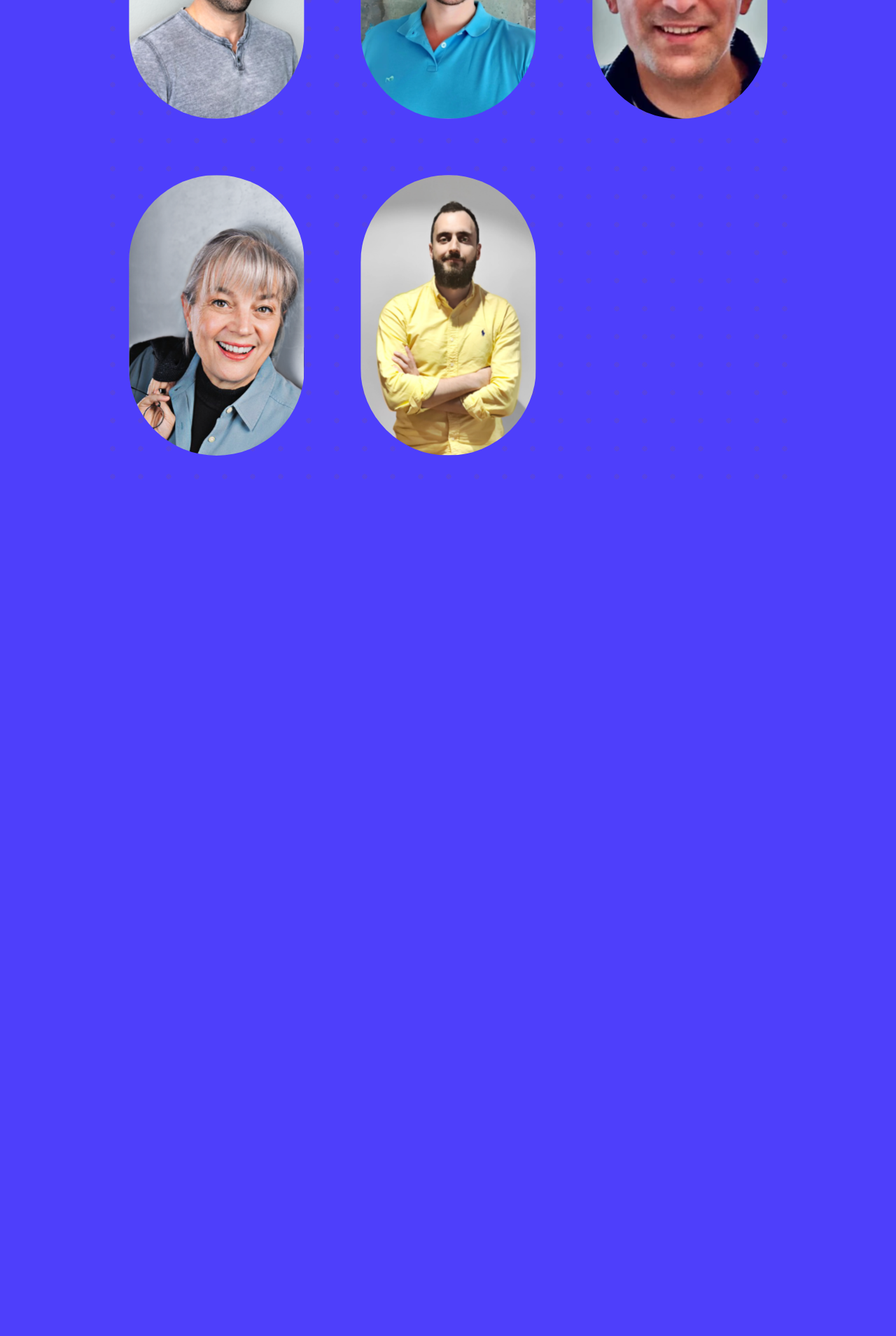
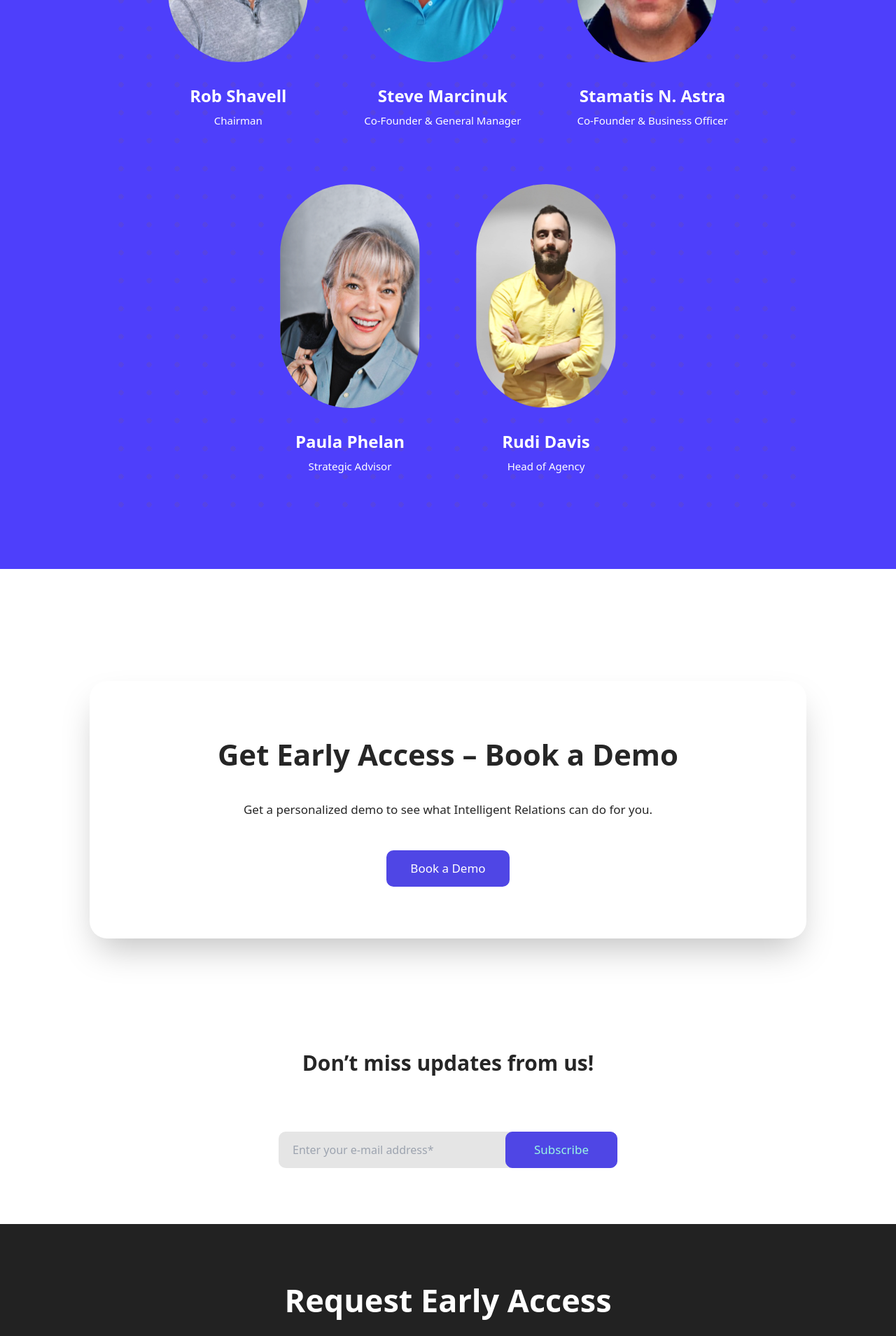
Before and after one commit to Raja-Abbas/IR, a React (Create React App) app: page /about in a window 1280 px wide. Shown: the part 2960-4869 px from the top of the page at 70% size. Before the commit the page ends 3747 px from the top, so only its background shows below. Built offline with nearby package versions, Linux system fonts and the light colour scheme.

Commit message:
added about page

```diff
--- a/src/components/about/about.js
+++ b/src/components/about/about.js
@@ -12,6 +12,7 @@ import Image2 from "../../images/Steve.webp.svg"
 import Image3 from "../../images/Stamatis-Headshot-2-copy-e1685722054332.webp.svg"
 import Image4 from "../../images/Paula-10_web-copy.webp.svg"
 import Image5 from "../../images/Rudi-Davis-Headshot.svg"
+import Footer from "../../components/footer/footer"
 
 function about() {
   return (
@@ -38,7 +39,7 @@ function about() {
           <div className="text-neutral-400 text-[15px] font-normal font-Inter leading-relaxed">
             Home
           </div>
-          <div class="text-neutral-400 text-[15px] font-normal font-Inter leading-relaxed">
+          <div className="text-neutral-400 text-[15px] font-normal font-Inter leading-relaxed">
             /
           </div>
           <div className="text-indigo-600 text-[15px] font-normal font-Inter leading-relaxed">
@@ -155,14 +156,63 @@ function about() {
       </div>
       <div className="px-10 py-20 flex flex-col justify-center">
       <div className="text-center text-white text-[40px] font-bold font-Inter">Leadership</div>
-      <div className="grid lg:grid-cols-3 self-center gap-20 mt-28 px-14 py-14 dark-bg-dots ">
-        <img src={Image1} alt="" className="rounded-full cursor-pointer hover:opacity-60"/>
-        <img src={Image2} alt="" className="rounded-full cursor-pointer hover:opacity-60"/>
-        <img src={Image3} alt="" className="rounded-full cursor-pointer hover:opacity-60"/>
-        <img src={Image4} alt="" className="rounded-full cursor-pointer hover:opacity-60"/>
-        <img src={Image5} alt="" className="rounded-full cursor-pointer hover:opacity-60"/>
+      <div className="flex gap-20 mt-28 lg:w-[1000px] mx-auto flex-wrap justify-center max-lg:flex-col py-14 dark-bg-dots ">
+        <div className="flex flex-col gap-8 justify-center">
+        <img src={Image1} alt="" className="rounded-full cursor-pointer hover:opacity-60 w-[200px]"/>
+        <div className="flex flex-col gap-2">
+        <div className="text-center text-white text-2xl font-bold font-Inter">Rob Shavell</div>
+        <div className="text-center text-white text-[15px] font-normal font-Inter">Chairman</div>
+        </div>
+        </div>
+        <div className="flex flex-col gap-8 justify-center">
+        <img src={Image2} alt="" className="rounded-full cursor-pointer hover:opacity-60 w-[200px]"/>
+        <div className="flex flex-col gap-2">
+        <div className="text-center text-white text-2xl font-bold font-Inter">Steve Marcinuk</div>
+        <div className="text-center text-white text-[15px] font-normal font-Inter">Co-Founder & General Manager</div>
+        </div>
+        </div>
+        <div className="flex flex-col gap-8 justify-center">
+        <img src={Image3} alt="" className="rounded-full cursor-pointer hover:opacity-60 w-[200px]"/>
+        <div className="flex flex-col gap-2">
+        <div className="text-center text-white text-2xl font-bold font-Inter">Stamatis N. Astra</div>
+        <div className="text-center text-white text-[15px] font-normal font-Inter">Co-Founder & Business Officer</div>
+        </div>
+        </div>
+        <div className="flex flex-col gap-8 justify-center">
+        <img src={Image4} alt="" className="rounded-full cursor-pointer hover:opacity-60 w-[200px]"/>
+        <div className="flex flex-col gap-2">
+        <div className="text-center text-white text-2xl font-bold font-Inter">Paula Phelan</div>
+        <div className="text-center text-white text-[15px] font-normal font-Inter">Strategic Advisor</div>
+        </div>
+        </div>
+        <div className="flex flex-col gap-8 justify-center">
+        <img src={Image5} alt="" className="rounded-full cursor-pointer hover:opacity-60 w-[200px]"/>
+        <div className="flex flex-col gap-2">
+        <div className="text-center text-white text-2xl font-bold font-Inter">Rudi Davis</div>
+        <div className="text-center text-white text-[15px] font-normal font-Inter">Head of Agency</div>
+        </div>
+        </div>
       </div>
       </div>
+      <div className="bg-white pt-40 pb-20">
+      <div className="w-[80%] max-lg:h-auto max-lg:px-2 lg:h-[368px] mx-auto relative bg-white rounded-[25px] py-20 shadow-2xl">
+        <div className="flex flex-col gap-10">
+        <div className="text-center text-neutral-800 text-[42px] font-bold font-Inter leading-[50px]">Get Early Access – Book a Demo</div>
+        <div className="text-center text-neutral-800 text-[17px] font-normal font-Inter leading-relaxed">Get a personalized demo to see what Intelligent Relations can do for you.</div>
+        <div className="w-[176.09px] h-[52px] mx-auto mt-1 relative hover:bg-black cursor-pointer transition-all bg-indigo-600 rounded-[10px] flex justify-center items-center">
+    <div className="text-center text-white text-[17px] font-normal font-Inter">Book a Demo</div>
+</div>
+        </div>
+</div>
+<div className="text-center text-neutral-800 text-3xl font-bold font-Inter pt-40 max-md:px-4">Don’t miss updates from us!</div>
+<div className="flex max-md:flex-col max-md:gap-4 justify-center items-center mt-20">
+<input className="w-[340px] h-[52px] bg-neutral-200 rounded-[10px] px-5" placeholder="Enter your e-mail address*"/>
+<div className="w-40 h-[52px] relative bg-indigo-600 rounded-[10px] border hover:bg-black cursor-pointer transition-all md:-ml-4 border-indigo-600 flex justify-center items-center">
+    <div className="text-center text-teal-200 text-[17px] font-normal font-Inter">Subscribe</div>
+</div>
+</div>
+</div>
+<Footer/>
     </div>
   );
 }
```
Also changed, not shown: src/images/__after.svg (added).
